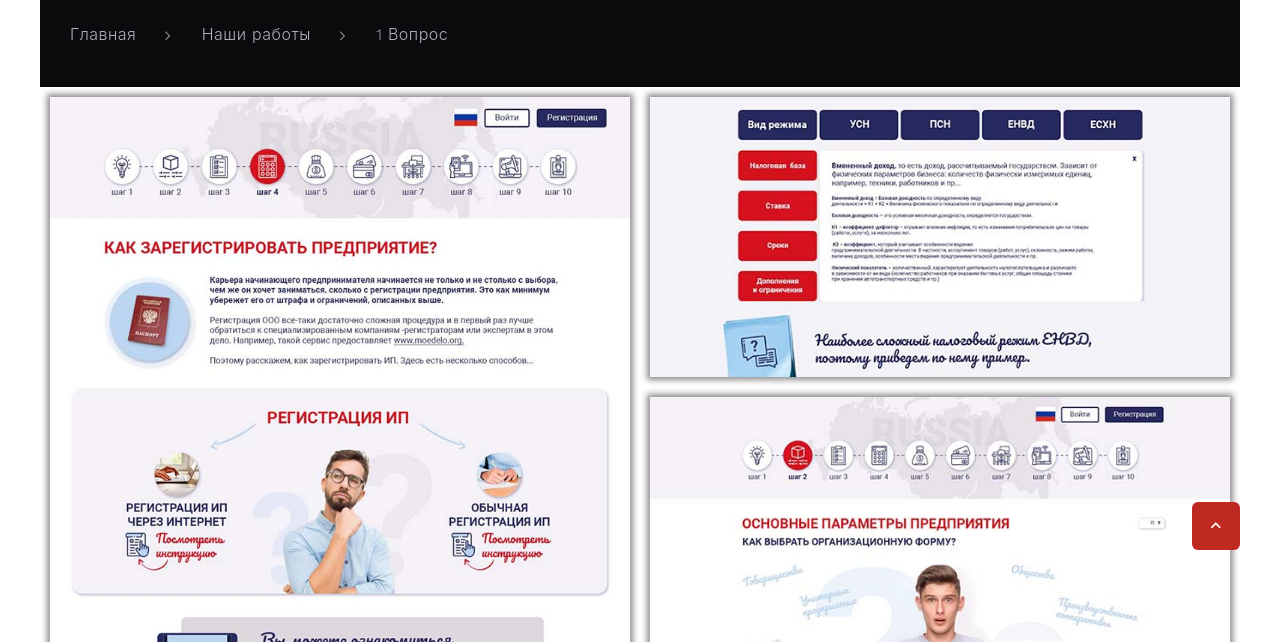
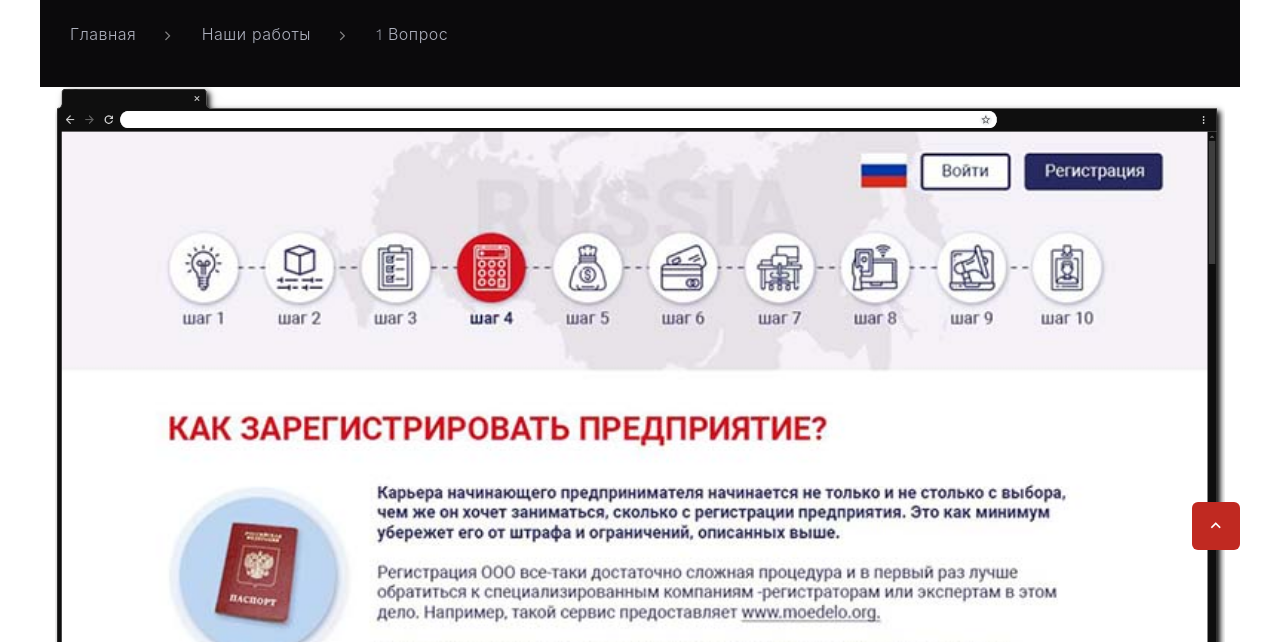
Before and after one commit to Lvl3Mage/Ivengo, a website: page Ivengo-site/1v-project.html in a window 1280 px wide. Shown: the part 310-952 px from the top of the page. Drawn offline with nearby package versions, Linux system fonts and the light colour scheme.

Commit message:
1 вопрос: карточка объекта фото в рамке

```diff
--- a/Ivengo-site/1v-project.html
+++ b/Ivengo-site/1v-project.html
@@ -136,34 +136,23 @@
           </div>
         </div>
       </section>
-      <!-- Grid layout -->
-      <section>
-        <div class="container portfolio-gallery-container">
-          <div class="portfolio-gallery-layout">
-            <div class="portfolio-gallery-block portfolio-gallery-block_big">
-              <!-- <div class="container-fluid portfolio-gallery-image" style="background-image: url('images/websites/1v/mainpage.jpg');"></div> -->
-              <div class="portfolio-gallery-image">
-                <img src="images/websites/1v/mainpage.jpg" alt="" >
+      <!-- One row about project -->
+      <section class="single-project">
+        <div class="container-fluid single-project__row project-row">
+          <div class="project-row__bg"></div>
+          <div class="container project-row__content content">
+            <div class="content__inner">
+              <div class="content__image framed-image">
+                <img src="images/browser-frame-dark.png" alt="">
+                <div class="framed-image__image ibg">
+                  <img src="images/websites/1v/mainpage.jpg" alt=""></div>
               </div>
-
-            </div>
-            <div class="portfolio-gallery-block portfolio-gallery-block_wide">
-              <!-- <div class="container-fluid portfolio-gallery-image" style="background-image: url('images/websites/1v/mainpage2.jpg');"></div> -->
-              <div class="portfolio-gallery-image">
-                <img src="images/websites/1v/mainpage2.jpg" alt="">
-              </div>
-            </div>
-            <div class="portfolio-gallery-block portfolio-gallery-block_wide">
-              <!-- <div class="container-fluid portfolio-gallery-image" style="background-image: url('images/websites/1v/mainpage3.jpg');"></div> -->
-              <div class="portfolio-gallery-image">
-                <img src="images/websites/1v/mainpage3.jpg" alt="">
-              </div>
+              <div class="content__about"></div>
             </div>
           </div>
-
         </div>
-
       </section>
+      <!-- One row about project -->
       <!-- Overview-->
       <section class="section section-sm bg-gray-100">
         <div class="container">
--- /dev/null
+++ b/Ivengo-site/css/single-progect.css
@@ -0,0 +1,7 @@
+.framed-image__image {
+  position: absolute;
+  width: 100%;
+  height: 100%;
+  left: 0;
+  top: 0;
+}
--- a/Ivengo-site/source/scss/default.scss
+++ b/Ivengo-site/source/scss/default.scss
@@ -371,3 +371,6 @@
 		}
 	}
 }
+
+
+@import "single-project.scss";
--- /dev/null
+++ b/Ivengo-site/source/scss/single-project.scss
@@ -0,0 +1,26 @@
+.single-project {
+    &__row {}
+}
+.project-row {
+    &__bg {}
+    &__content {}
+}
+.content {
+    &__inner {}
+    &__image {}
+    &__about {}
+}
+.framed-image {
+    position: relative;
+    &__image {
+        background-position: top center;
+        position: absolute;
+        width: 98.1%;
+        height: 91.1%;
+        left: 0;
+        top: 0;
+        margin-top: 3.7%;
+        margin-left: 0.5%;
+        z-index: -1;
+    }
+}
```
Also changed, not shown: Ivengo-site/css/default.css, 1 other file.
